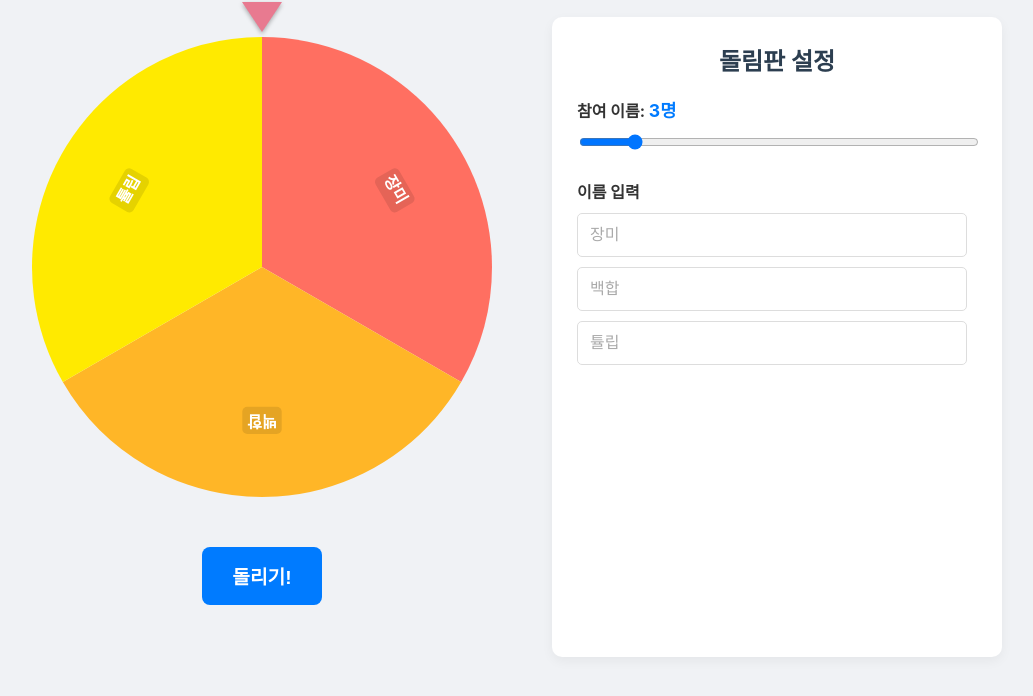
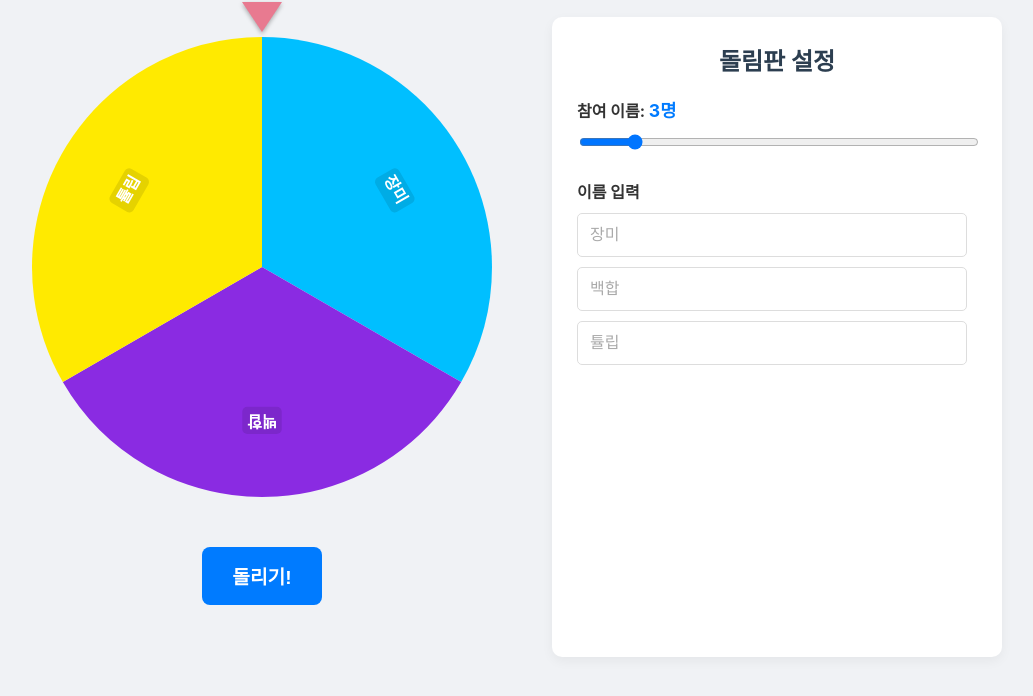
Before and after one commit to jiyul-me/miniweb-roulette, a plain HTML site: page index.html in a window 1280 px wide. Shown: the part 116-812 px from the top of the page, without its empty margins (133-1166 px from the left). Drawn offline with Linux system fonts and the light colour scheme.

Commit message:
added  the GA

```diff
--- a/index.html
+++ b/index.html
@@ -253,8 +253,8 @@
 
             // 룰렛 색상
             const colors = [
-                '#FF6F61', '#FFB627', '#FFEA00', '#8BD346', '#00BFFF',
-                '#4169E1', '#8A2BE2', '#FF69B4', '#A020F0', '#FF1493'
+                '#00BFFF', '#8A2BE2', '#FFEA00', '#8BD346', '#4169E1',
+                '#FFB627', '#FF69B4', '#A020F0', '#FF1493', '#FF6F61'
             ];
 
             let options = [];
@@ -434,12 +434,12 @@
     </script>
 </body>
 <!-- Google tag (gtag.js) -->
-<script async src="https://www.googletagmanager.com/gtag/js?id=511342205"></script>
+<script async src="https://www.googletagmanager.com/gtag/js?id=G-1GHWBY4RWK"></script>
 <script>
   window.dataLayer = window.dataLayer || [];
   function gtag(){dataLayer.push(arguments);}
   gtag('js', new Date());
 
-  gtag('config', '511342205');
+  gtag('config', 'G-1GHWBY4RWK');
 </script>
 </html>
```
